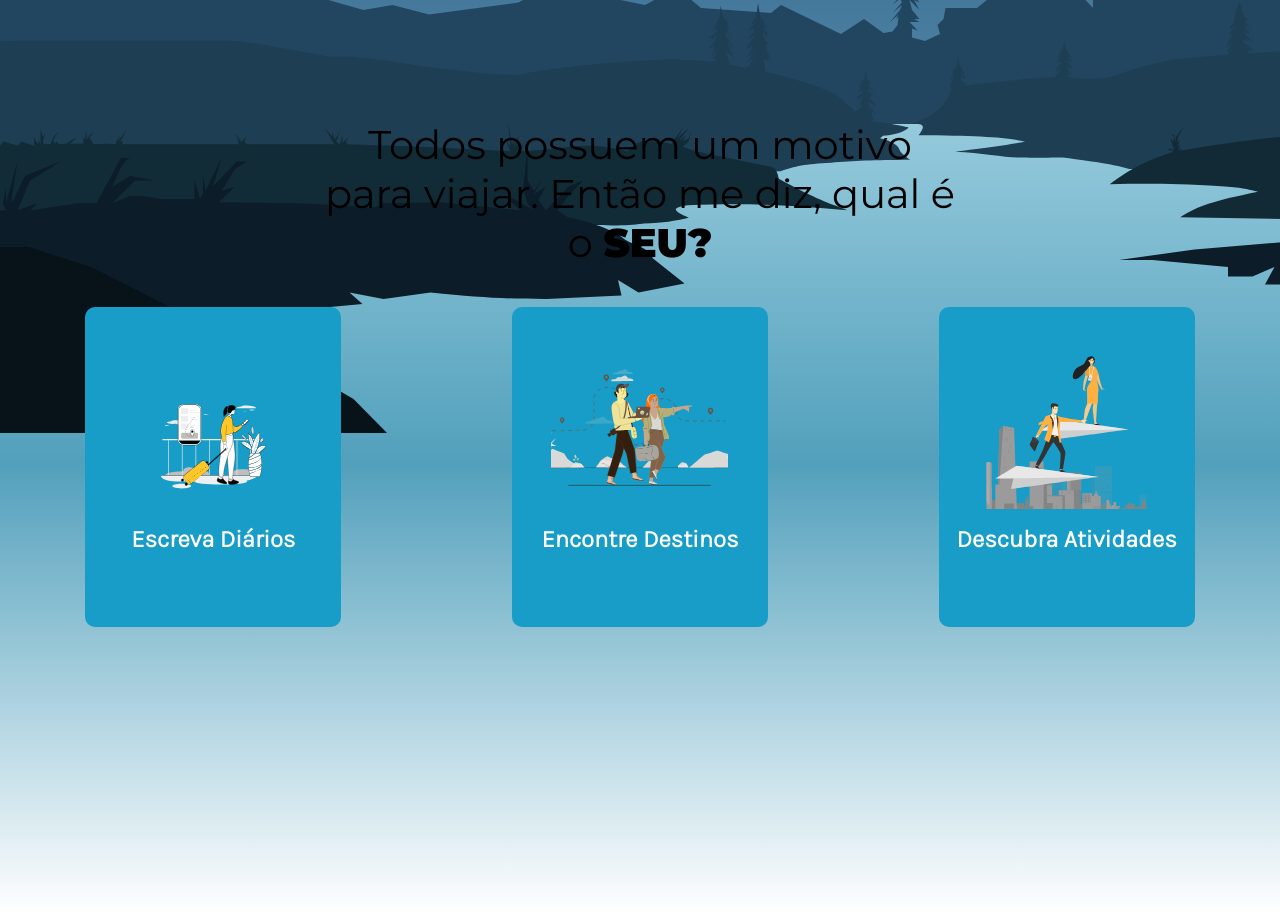
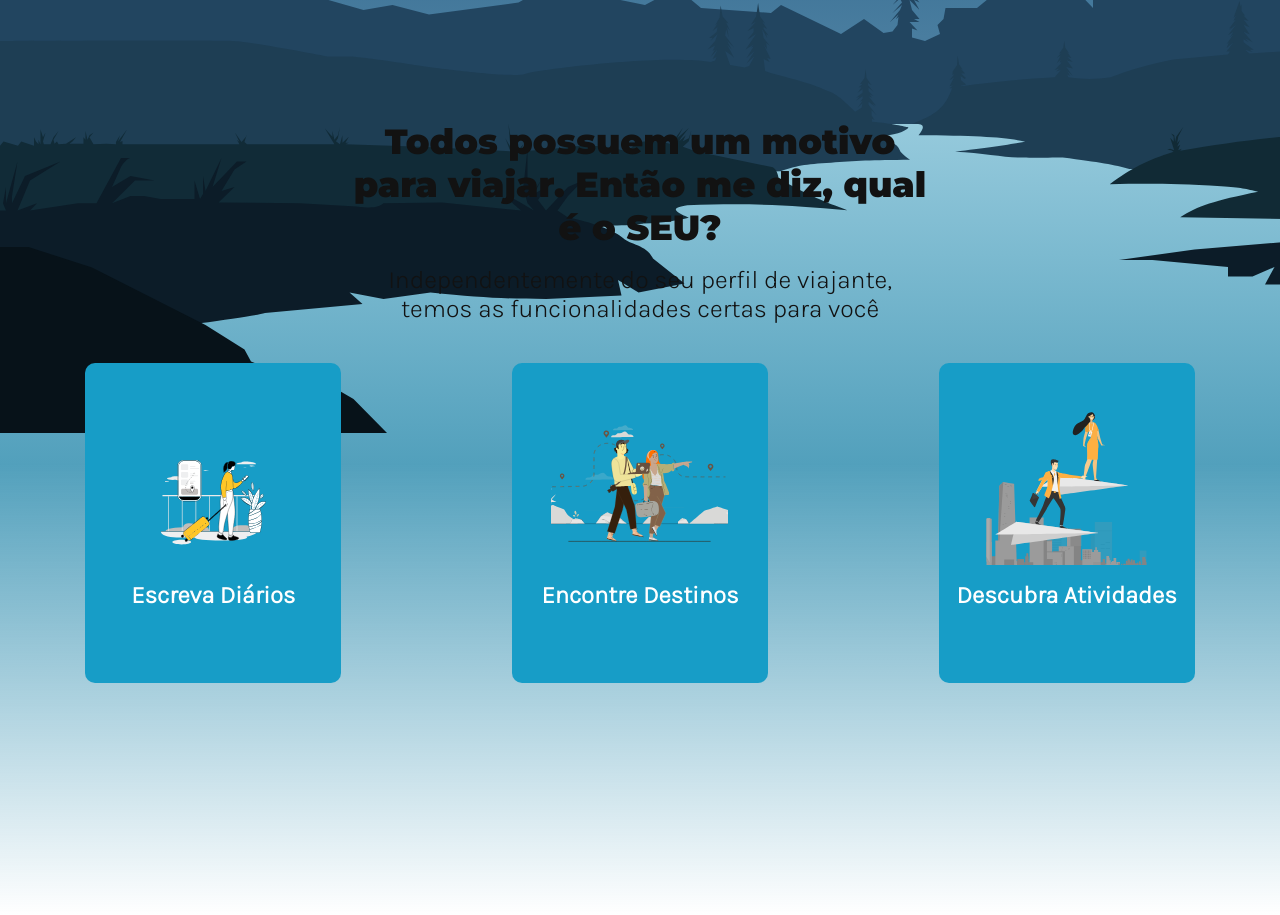
Before and after one commit to JosiasBatista/going-page, a Next.js app: page / in a window 1280 px wide. Shown: the part 760-1675 px from the top of the page. Built offline with nearby package versions, Linux system fonts and the light colour scheme.

Commit message:
Adjusting fonts and CEO

```diff
--- a/components/Feature.module.css
+++ b/components/Feature.module.css
@@ -56,11 +56,12 @@
 @media (max-width: 900px) {
   .featureCard {
     width: 30vw;
-    height: 37.5vw;
+    min-height: 37.5vw;
+    height: auto;
     transition: all .3s linear;
   }
 
   .featureCard:hover {
-    height: 40vw;
+    transform: scale(1.1);
   }
 }
--- a/pages/index.tsx
+++ b/pages/index.tsx
@@ -22,6 +22,7 @@ export default function Home() {
 
         <div className={styles.pageRest}>
           <h1 className={styles.pageTitle}>Todos possuem um motivo para viajar. Então me diz, qual é o <b className={styles.boldTitle}>SEU?</b></h1>
+          <span className={styles.pageSubtitle}>Independentemente do seu perfil de viajante, temos as funcionalidades certas para você</span>
 
           <section className={styles.appFeatures}>
             <FeatureCard
@@ -33,16 +34,17 @@ export default function Home() {
             <FeatureCard
               animation={FindDestination}
               title="Encontre Destinos"
-              description="Compartilhe suas jornadas através de diários.
-              Compartilhe com o mundo em diários públicos ou guarde seus momentos em diários privados."
+              description="Encontre os melhores destinos seja qual for o tipo de viagem que você deseja fazer.
+              Viagens em família, românticas ou sozinho, descubra o melhor lugar para tudo!"
             />
             <FeatureCard
               animation={DiscoverActivity}
               title="Descubra Atividades"
-              description="Compartilhe suas jornadas através de diários.
-              Compartilhe com o mundo em diários públicos ou guarde seus momentos em diários privados."
+              description="Não sabe o que fazer nos lugares aonde você vai viajar?
+              Descubra as melhores atividades e programe o que você irá fazer!"
             />
           </section>
+
         </div>
       </main>
     </div>
--- a/styles/Home.module.css
+++ b/styles/Home.module.css
@@ -15,17 +15,27 @@
 }
 
 .pageTitle {
-  color: #000;
-  font-size: 40px;
-  max-width: 50vw;
+  color: #121212;
+  font-size: 35px;
+  max-width: 45vw;
   text-align: center;
-  font-weight: 400;
+  font-weight: 900;
   font-family: 'Montserrat', sans-serif;
   margin-top: 2vh !important;
 }
 
 .boldTitle {
   font-weight: 900
+}
+
+.pageSubtitle {
+  color: #121212;
+  font-size: 25px;
+  max-width: 45vw;
+  text-align: center;
+  font-weight: 400;
+  font-family: 'Karla', sans-serif;
+  margin-top: 1rem;
 }
 
 .appFeatures {
--- a/styles/globals.css
+++ b/styles/globals.css
@@ -6,6 +6,9 @@ body {
   margin: 0;
   font-family: -apple-system, BlinkMacSystemFont, Segoe UI, Roboto, Oxygen,
     Ubuntu, Cantarell, Fira Sans, Droid Sans, Helvetica Neue, sans-serif;
+  font-smooth: antialiased;
+  text-shadow: rgba(0,0,0,.01) 0 0 1px;
+  text-rendering: optimizeLegibility;
 }
 
 h1 {
```
